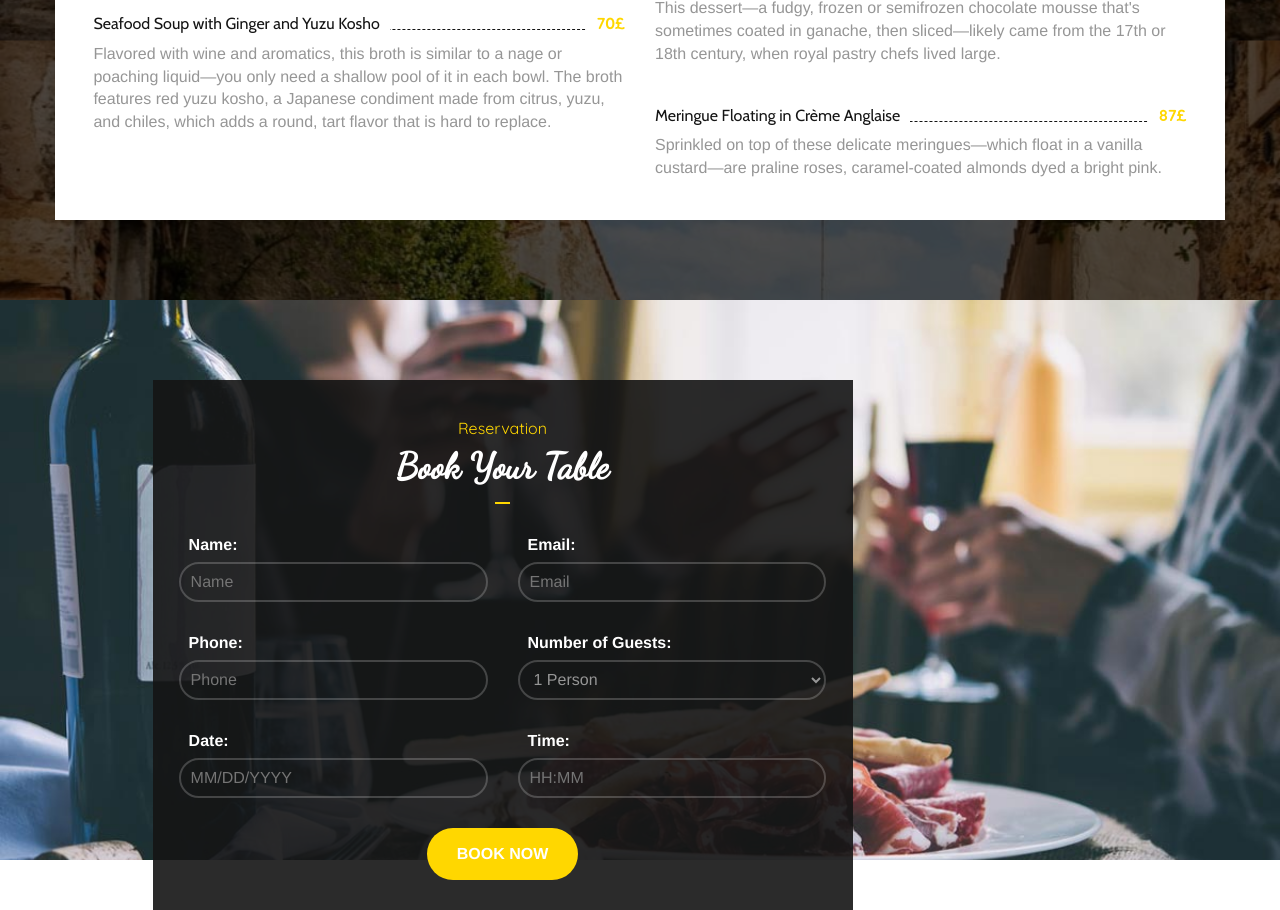
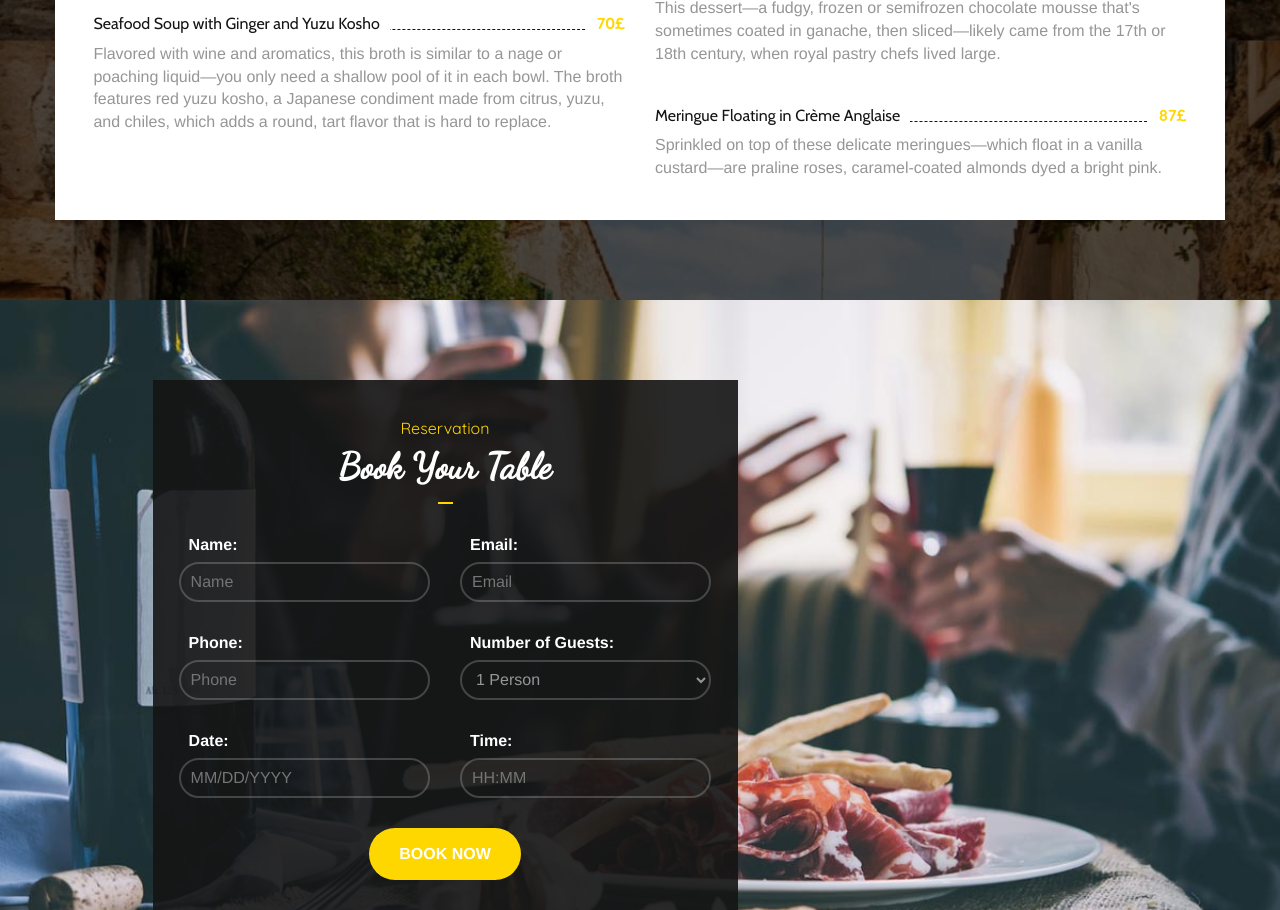
Before and after one commit to Moriarty777/cigarevolant, a plain HTML site: page index.html in a window 1280 px wide. Shown: the part 2020-2930 px from the top of the page. Drawn offline with nearby package versions, Linux system fonts and the light colour scheme; a script that the page names is missing.

Commit message:
Add files via upload

```diff
--- a/css/style.css
+++ b/css/style.css
@@ -644,13 +644,13 @@ textarea.input {
 }
 
 #reservation .bg-image  {
-	height:70vh;
+	height: flex;
 }
 
 .reserve-form {
 	padding: 30px 2% 30px;
 	background: rgba(21, 21, 21, 0.9);
-	width : 700px;
+	width : flex;
 }
 
 .reserve-form  .form-group {
```
